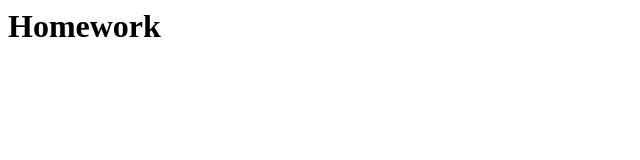
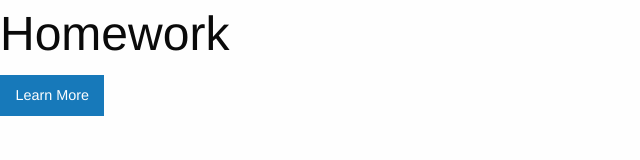
Before and after one commit to RemyKaloustian/InterfaceAdaptation, a plain HTML site: page App/index.html in a window 1280 px wide. Shown: the whole page, without its empty margins (0-640 px from the left). Drawn offline with Linux system fonts and the light colour scheme.

Commit message:
Linking ap to foundation

```diff
--- a/App/index.html
+++ b/App/index.html
@@ -1,8 +1,10 @@
 <html>
 <head>
+  <link rel="stylesheet" type="text/css" href="../foundation-6.4.2-complete/css/foundation.css">
 
 </head>
 <body>
   <h1>Homework</h1>
+  <a href="#0" class="button">Learn More</a>
 </body>
 </html>
```
Also changed, not shown: Tutorial/tutorial.html (+1 -0 lines).
